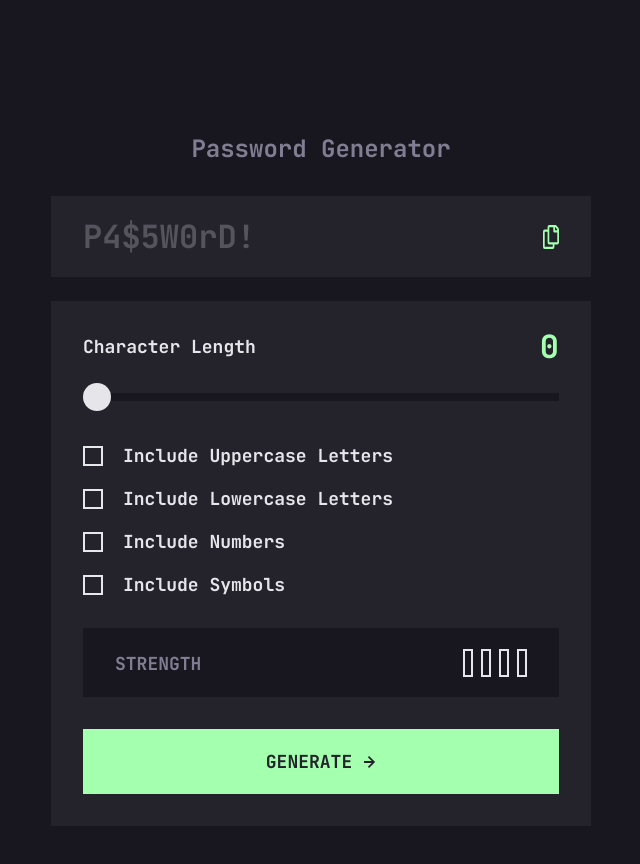
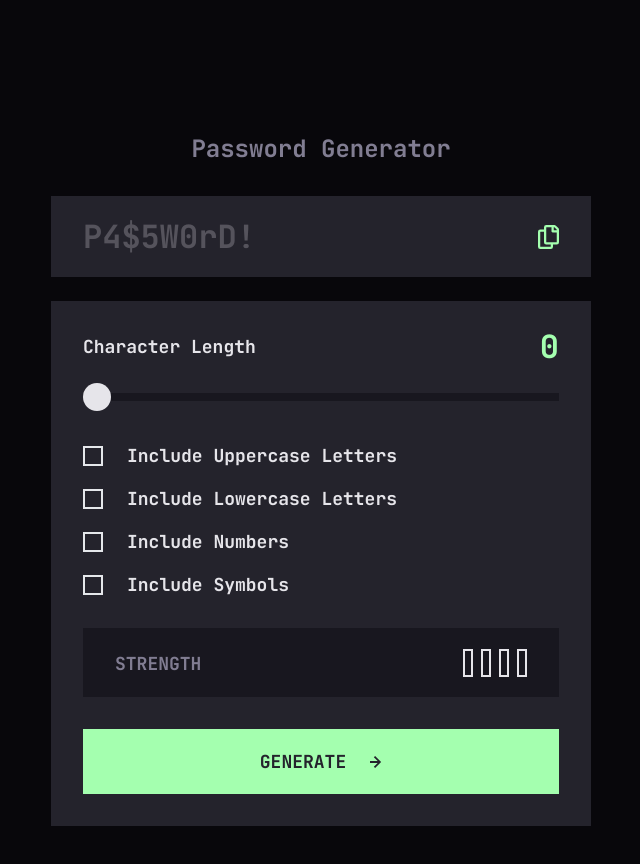
Before and after one commit to aneiqu/password-generator, a React (Vite) app: page / in a window 1280 px wide. Shown: the top 864 px of the page, without its empty margins (319-959 px from the left). Built offline with nearby package versions, Linux system fonts and the light colour scheme.

Commit message:
styling fixes

```diff
--- a/src/App.tsx
+++ b/src/App.tsx
@@ -59,22 +59,22 @@ function App() {
     <div className='font-JetBrains text-aWhite'>
       <div className='flex flex-col gap-4 md:gap-6 px-4 md:px-0 py-16 md:pt-[8.3125rem]  mx-auto md:max-w-[33.75rem]'>
         <div className='flex justify-center text-grey md:mb-[0.4375rem]'>
-          <p className='text-base md:text-2xl'>Password Generator</p>
+          <p className='text-base headingM md:text-2xl'>Password Generator</p>
         </div>
         <div className='flex justify-between items-center px-4 md:px-8 py-4 md md:py-[1.1875rem] bg-darkGrey'>
           <input
             disabled
-            className='headingM headingL bg-transparent placeholder-aWhite placeholder-opacity-25'
+            className='headingM headingL bg-transparent placeholder-aWhite placeholder-opacity-25 w-1/2'
             placeholder='P4$5W0rD!'
             value={password}
           ></input>
-          <div className='relative'>
+          <div className='relative w-10 flex justify-end'>
             <p
               className={`absolute right-0 mr-8 text-neonGreen duration-300 opacity-${copiedOpacity}`}
             >
               COPIED
             </p>
-            <img onClick={handleCopy} src={copyIcon} className='h-5 md:h-6 ' alt='Copy password' />
+            <img onClick={handleCopy} src={copyIcon} className='' alt='Copy password' />
           </div>
         </div>
         <div className='bg-darkGrey p-4 md:px-8 md:pt-6 md:pb-8'>
--- a/src/components/generatePasswordBttn/index.tsx
+++ b/src/components/generatePasswordBttn/index.tsx
@@ -6,7 +6,7 @@ export default function GeneratePasswordButton({ handleGenerate }: propsType) {
   return (
     <div
       onClick={handleGenerate}
-      className='flex py-4 md:py-[1.3125rem] gap-3 items-center justify-center bg-neonGreen group hover:outline hover:outline-neonGreen hover:bg-darkGrey '
+      className='flex py-4 md:py-[1.3125rem] gap-3 md:gap-6 items-center justify-center bg-neonGreen group hover:outline hover:outline-neonGreen hover:bg-darkGrey '
     >
       <p className='text-base text-darkGrey bodyM group-hover: group-hover:text-neonGreen'>
         GENERATE
--- a/src/components/generationOption/index.tsx
+++ b/src/components/generationOption/index.tsx
@@ -10,7 +10,7 @@ type propsType = {
 };
 export default function Option({ id, text, toggled, value, toggleOption }: propsType) {
   return (
-    <div className='option flex relative items-center gap-5'>
+    <div className='option flex relative items-center gap-5 md:gap-6'>
       <input
         id={id}
         type='checkbox'
--- a/src/components/passwordStrength/index.tsx
+++ b/src/components/passwordStrength/index.tsx
@@ -5,7 +5,6 @@ type propsType = {
 };
 
 export default function PasswordStrength({ passwordStrength }: propsType) {
-  console.log(passwordStrength);
   const strength = ["TOO WEAK!", "WEAK", "MEDIUM", "STRONG"];
   const strengthBars = new Array(4)
     .fill("")
--- a/src/index.css
+++ b/src/index.css
@@ -7,7 +7,7 @@
   src: url(assets/fonts/static/JetBrainsMono-Bold.ttf) format("truetype");
 }
 body {
-  background-color: #18171f;
+  background-color: #08070b;
   overflow: hidden;
 }
 
```
